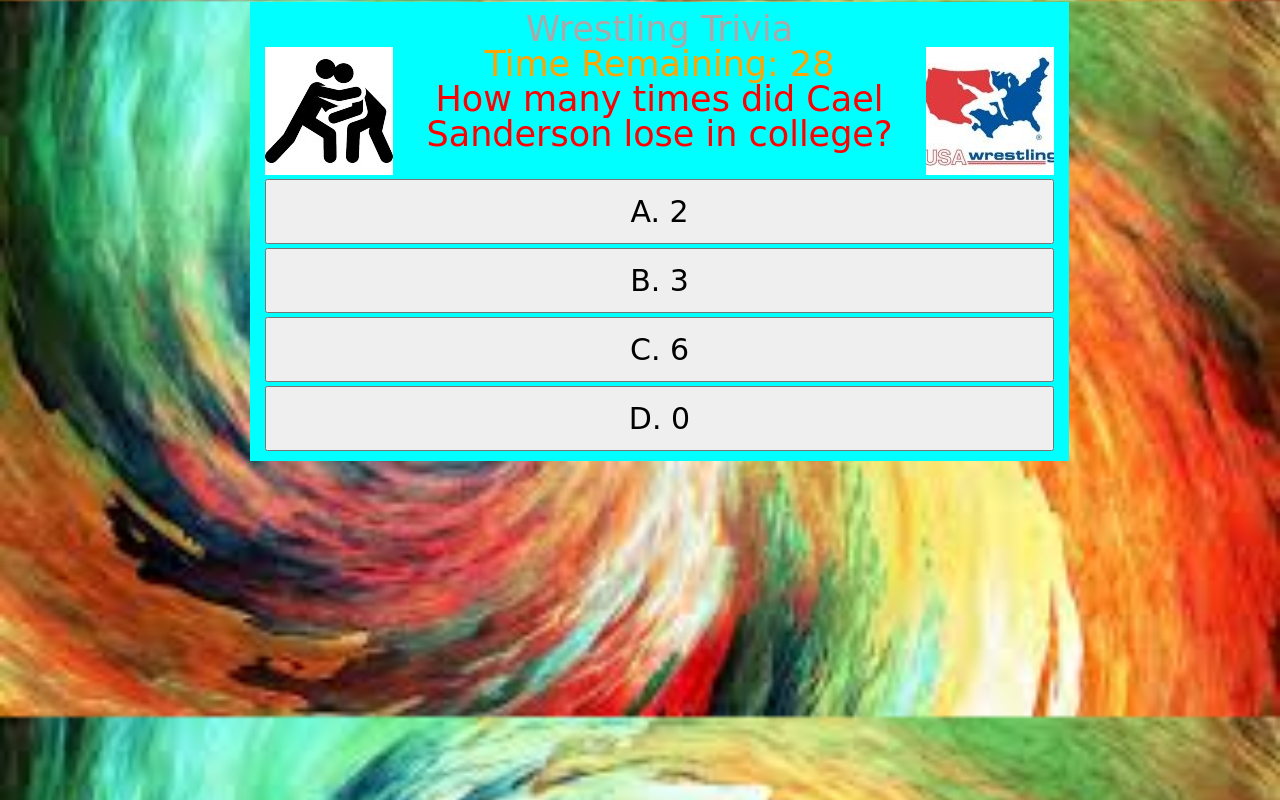
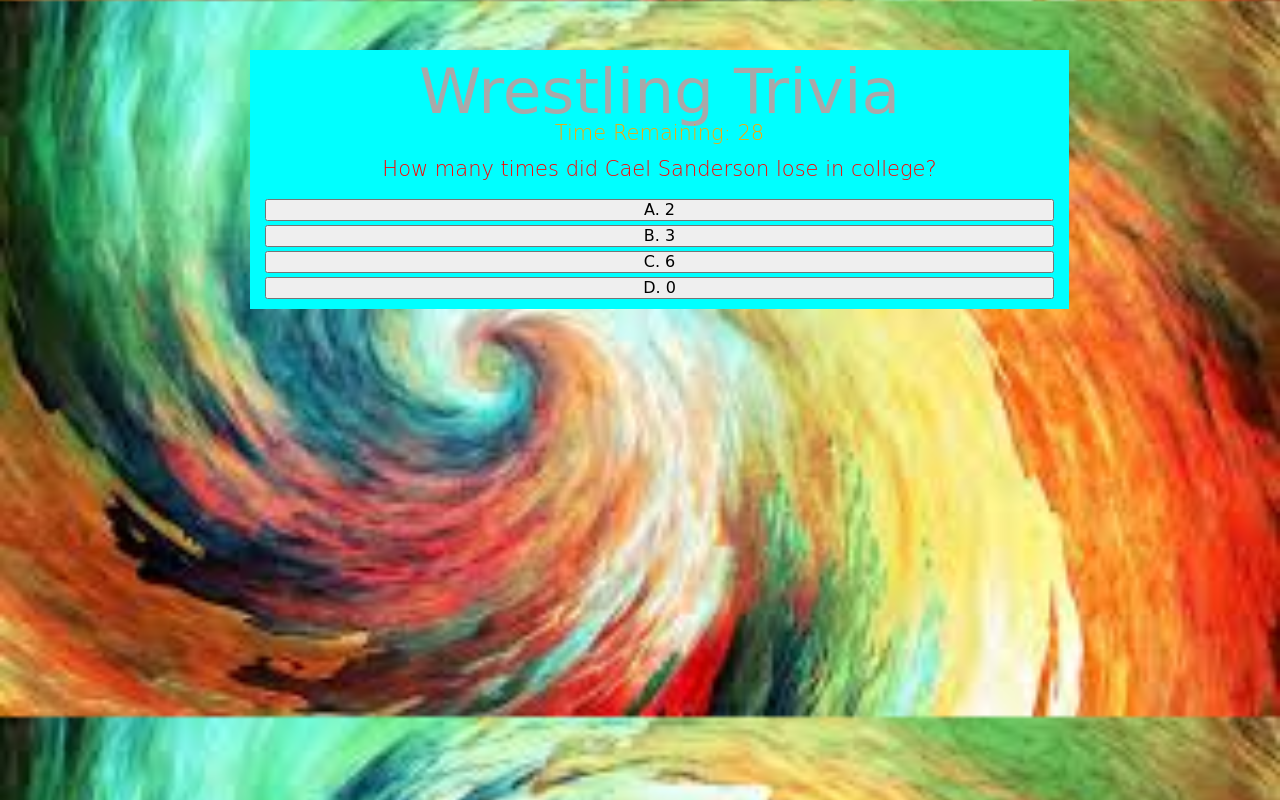
Before and after one commit to adcarey/Trivia-Game, a plain HTML site: page index.html in a window 1280 px wide. Both pictures are taken after a click on the button "Get Started!". Drawn offline with nearby package versions, Linux system fonts and the light colour scheme; a web font is replaced by a local one.

Commit message:
cleaning up

```diff
--- a/assets/style.css
+++ b/assets/style.css
@@ -3,10 +3,14 @@ body{
 	background-size: 100%:
 	background-attachment: fixed;
 	background-size: cover;
+
+}
+.jumbotron{
+	background-color: rgba(0, 0, 0, 0);
 }
 button.answer{
 	width: 100%;
-	height: 65px;
+	height: 15%;
 	margin-top: 4px;
 }
 .answer:hover{
@@ -22,7 +26,6 @@ button.answer{
 	padding-top: 10px;
 }
 #title{
-	font-size: 35px;
 	color: DarkGrey;
 	font-family: 'Diplomata', cursive;
 }
@@ -33,22 +36,18 @@ button.answer{
 	float: right;
 }
 #question{
-	font-size: 35px;
 	color: red;
 	font-family: 'Diplomata', cursive;
 }
 .timer{
-	font-size: 35px;
 	color: orange;
 	font-family: 'Diplomata', cursive;
 }
 .timer-p{
-	font-size: 35px;
 	color: orange;
 	font-family: 'Diplomata', cursive;
 }
 .answer{
-	font-size: 30px;
 	color: black;
 	font-family: 'Diplomata', cursive;
 }
--- a/index.html
+++ b/index.html
@@ -15,6 +15,7 @@
 <link rel="stylesheet" type="text/css" href="assets/reset.css">
 </head>
 <body>
+<div class="jumbotron">
 <div class="container">
 
 	<div class="row">
@@ -29,9 +30,9 @@
 
 		<div id="platform" class="col-md-8 col-xs-8 col-xs-offset-1 col-md-offset-2 text-center">
 		<h1 id="title" class="text-center">Wrestling Trivia</h1>
-		<img class="wrestler" src="assets/wrestling.jpg" alt="wrestler">
+
 		<h2 id="timer" class="text-center"></h2>
-		<img class="usa" src="assets/USA.jpeg" alt="USA Wrestling">
+
 		<h2 id="question"></h2>
 		<button class="start">Get Started!</button>
 
@@ -48,6 +49,7 @@
 	</div>
 
 </div>
+</div>
 
 <script src="https://code.jquery.com/jquery-3.2.1.min.js" integrity="sha256-hwg4gsxgFZhOsEEamdOYGBf13FyQuiTwlAQgxVSNgt4=" crossorigin="anonymous"></script>
 <script src="assets/trivia.js"></script>
```
